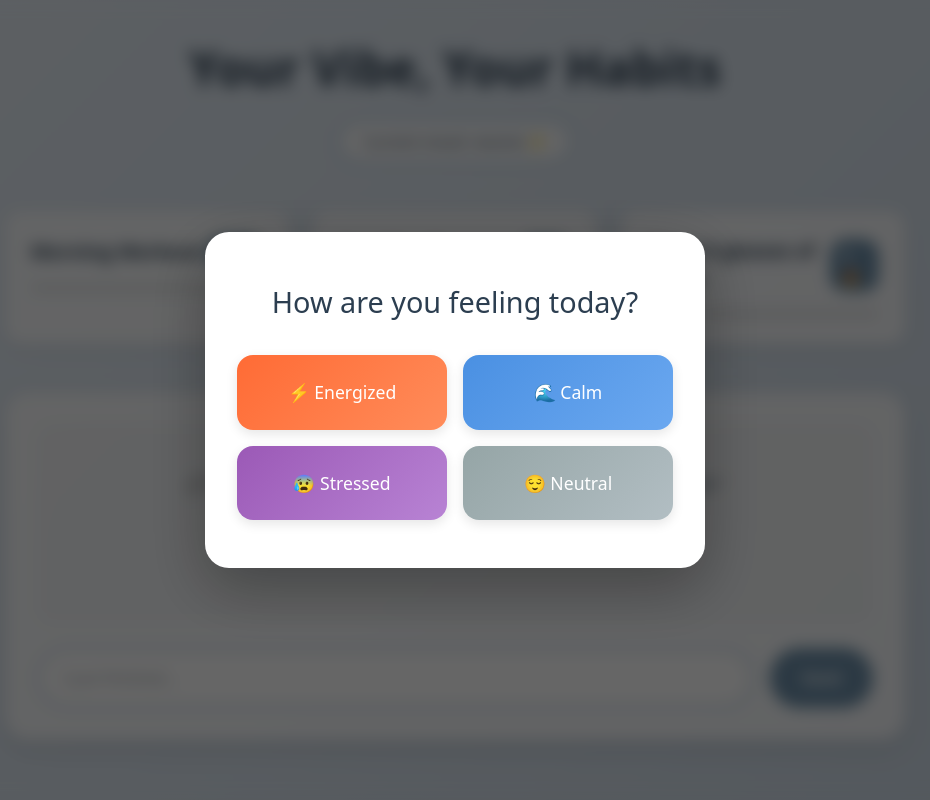
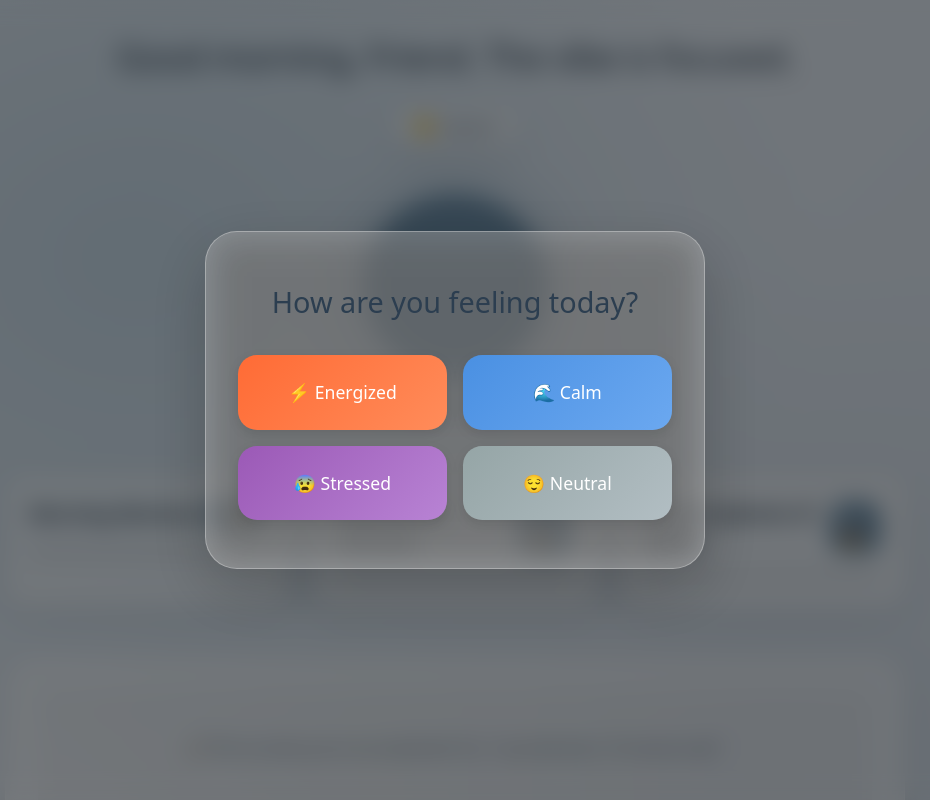
Before and after one commit to null-shot-apps/crazy-jam, a Next.js app in the folder packages/crazy-jam/: page / in a window 1280 px wide. Shown: the top 800 px of the page, without its empty margins (185-1115 px from the left). Built offline with nearby package versions, Linux system fonts and the light colour scheme.

Commit message:
AI chat session: Updated code and files

```diff
--- a/packages/crazy-jam/src/app/globals.css
+++ b/packages/crazy-jam/src/app/globals.css
@@ -25,32 +25,47 @@ body {
   transition: background 0.8s ease, color 0.8s ease;
 }
 
-/* Dynamic Theme Classes */
+/* Dynamic Theme Classes with Mesh Gradients */
 .theme-warm {
-  --bg-primary: linear-gradient(135deg, #fff5e6 0%, #ffe4cc 100%);
-  --bg-card: rgba(255, 255, 255, 0.9);
+  --bg-primary: radial-gradient(at 20% 30%, #ffcba4 0%, transparent 50%),
+                radial-gradient(at 80% 70%, #ffd4a3 0%, transparent 50%),
+                radial-gradient(at 40% 80%, #ffe4cc 0%, transparent 50%),
+                linear-gradient(135deg, #fff5e6 0%, #ffe8d6 100%);
+  --bg-card: rgba(255, 255, 255, 0.4);
   --accent: #ff6b35;
   --accent-light: #ffb088;
   --text-primary: #2d1810;
   --text-secondary: #6b4423;
+  --orb-color: #ff6b35;
+  --orb-glow: rgba(255, 107, 53, 0.6);
 }
 
 .theme-balanced {
-  --bg-primary: linear-gradient(135deg, #e8f4f8 0%, #d4e8f0 100%);
-  --bg-card: rgba(255, 255, 255, 0.85);
+  --bg-primary: radial-gradient(at 30% 20%, #b8e6f5 0%, transparent 50%),
+                radial-gradient(at 70% 80%, #d4e8f0 0%, transparent 50%),
+                radial-gradient(at 50% 50%, #e8f4f8 0%, transparent 50%),
+                linear-gradient(135deg, #e0f2f7 0%, #cfe9f3 100%);
+  --bg-card: rgba(255, 255, 255, 0.35);
   --accent: #4a90e2;
   --accent-light: #7fb3f0;
   --text-primary: #1a3a52;
   --text-secondary: #4a6b85;
+  --orb-color: #4a90e2;
+  --orb-glow: rgba(74, 144, 226, 0.6);
 }
 
 .theme-cool {
-  --bg-primary: linear-gradient(135deg, #e8f0f8 0%, #d0dce8 100%);
-  --bg-card: rgba(255, 255, 255, 0.8);
+  --bg-primary: radial-gradient(at 25% 25%, #c5d9e8 0%, transparent 50%),
+                radial-gradient(at 75% 75%, #d0dce8 0%, transparent 50%),
+                radial-gradient(at 50% 90%, #e0e8f0 0%, transparent 50%),
+                linear-gradient(135deg, #e8f0f8 0%, #d8e4f0 100%);
+  --bg-card: rgba(255, 255, 255, 0.3);
   --accent: #6c8ea8;
   --accent-light: #a3bfd4;
   --text-primary: #2c3e50;
   --text-secondary: #5a6c7d;
+  --orb-color: #6c8ea8;
+  --orb-glow: rgba(108, 142, 168, 0.6);
 }
 
 .habit-tracker {
@@ -58,7 +73,25 @@ body {
   background: var(--bg-primary);
   color: var(--text-primary);
   padding: 2rem 1rem;
-  transition: all 0.8s ease;
+  transition: all 1.2s cubic-bezier(0.4, 0, 0.2, 1);
+  position: relative;
+  overflow-x: hidden;
+}
+
+/* Glassmorphism Base */
+.glass-card {
+  background: var(--bg-card);
+  backdrop-filter: blur(20px);
+  -webkit-backdrop-filter: blur(20px);
+  border: 1px solid rgba(255, 255, 255, 0.3);
+  box-shadow: 0 8px 32px rgba(0, 0, 0, 0.08);
+}
+
+.glass-input {
+  background: rgba(255, 255, 255, 0.5);
+  backdrop-filter: blur(10px);
+  -webkit-backdrop-filter: blur(10px);
+  border: 1px solid rgba(255, 255, 255, 0.4);
 }
 
 .container {
@@ -66,32 +99,43 @@ body {
   margin: 0 auto;
 }
 
-.header {
+/* Zen Header */
+.zen-header {
   text-align: center;
-  margin-bottom: 3rem;
+  margin-bottom: 2rem;
+  animation: fadeSlideDown 0.8s cubic-bezier(0.4, 0, 0.2, 1);
 }
 
-.header h1 {
-  font-size: clamp(2rem, 5vw, 3rem);
-  font-weight: 600;
-  margin-bottom: 1rem;
+.zen-greeting {
+  font-size: clamp(1.5rem, 4vw, 2.2rem);
+  font-weight: 300;
+  margin-bottom: 1.5rem;
   color: var(--text-primary);
+  letter-spacing: -0.02em;
+  line-height: 1.4;
 }
 
 .mood-indicator {
-  background: var(--bg-card);
-  border: 2px solid var(--accent-light);
-  padding: 0.5rem 1.5rem;
+  display: inline-flex;
+  align-items: center;
+  gap: 0.5rem;
+  padding: 0.6rem 1.5rem;
   border-radius: 2rem;
   font-size: 0.95rem;
   cursor: pointer;
-  transition: all 0.3s ease;
+  transition: all 0.4s cubic-bezier(0.4, 0, 0.2, 1);
   color: var(--text-primary);
+  border: none;
 }
 
 .mood-indicator:hover {
-  background: var(--accent-light);
-  transform: scale(1.05);
+  transform: translateY(-2px) scale(1.05);
+  box-shadow: 0 12px 24px rgba(0, 0, 0, 0.15);
+}
+
+.mood-text {
+  text-transform: capitalize;
+  font-weight: 500;
 }
 
 /* Mood Modal */
@@ -101,21 +145,22 @@ body {
   left: 0;
   right: 0;
   bottom: 0;
-  background: rgba(0, 0, 0, 0.6);
+  background: rgba(0, 0, 0, 0.5);
   display: flex;
   align-items: center;
   justify-content: center;
   z-index: 1000;
-  backdrop-filter: blur(8px);
+  backdrop-filter: blur(12px);
+  animation: fadeIn 0.3s ease;
 }
 
 .mood-content {
-  background: white;
   padding: 3rem 2rem;
-  border-radius: 1.5rem;
-  box-shadow: 0 20px 60px rgba(0, 0, 0, 0.3);
+  border-radius: 2rem;
+  box-shadow: 0 20px 60px rgba(0, 0, 0, 0.2);
   max-width: 500px;
   width: 90%;
+  animation: scaleIn 0.4s cubic-bezier(0.4, 0, 0.2, 1);
 }
 
 .mood-content h2 {
@@ -134,17 +179,37 @@ body {
 .mood-btn {
   padding: 1.5rem 1rem;
   border: none;
-  border-radius: 1rem;
+  border-radius: 1.2rem;
   font-size: 1.1rem;
   font-weight: 500;
   cursor: pointer;
-  transition: all 0.3s ease;
+  transition: all 0.4s cubic-bezier(0.4, 0, 0.2, 1);
   box-shadow: 0 4px 12px rgba(0, 0, 0, 0.1);
+  position: relative;
+  overflow: hidden;
+}
+
+.mood-btn::before {
+  content: '';
+  position: absolute;
+  top: 50%;
+  left: 50%;
+  width: 0;
+  height: 0;
+  border-radius: 50%;
+  background: rgba(255, 255, 255, 0.3);
+  transform: translate(-50%, -50%);
+  transition: width 0.6s, height 0.6s;
+}
+
+.mood-btn:hover::before {
+  width: 300px;
+  height: 300px;
 }
 
 .mood-btn:hover {
-  transform: translateY(-4px);
-  box-shadow: 0 8px 20px rgba(0, 0, 0, 0.15);
+  transform: translateY(-6px) scale(1.02);
+  box-shadow: 0 12px 28px rgba(0, 0, 0, 0.2);
 }
 
 .mood-btn.energized {
@@ -167,6 +232,58 @@ body {
   color: white;
 }
 
+/* Vibe Orb */
+.vibe-orb-container {
+  display: flex;
+  flex-direction: column;
+  align-items: center;
+  margin: 3rem 0;
+  animation: fadeIn 1s ease;
+}
+
+.vibe-orb {
+  width: 180px;
+  height: 180px;
+  position: relative;
+  margin-bottom: 1.5rem;
+}
+
+.orb-inner {
+  width: 100%;
+  height: 100%;
+  border-radius: 50%;
+  background: radial-gradient(circle at 30% 30%, var(--orb-color), var(--accent));
+  animation: orbPulse 3s ease-in-out infinite;
+  box-shadow: 0 0 60px var(--orb-glow);
+}
+
+.orb-glow {
+  position: absolute;
+  top: -20px;
+  left: -20px;
+  right: -20px;
+  bottom: -20px;
+  border-radius: 50%;
+  background: radial-gradient(circle, var(--orb-glow) 0%, transparent 70%);
+  animation: glowPulse 3s ease-in-out infinite;
+  z-index: -1;
+}
+
+.vibe-orb.energized .orb-inner {
+  animation: orbPulse 1.5s ease-in-out infinite;
+}
+
+.vibe-orb.stressed .orb-inner {
+  animation: orbPulse 4s ease-in-out infinite;
+}
+
+.orb-label {
+  font-size: 1.1rem;
+  font-weight: 500;
+  color: var(--text-secondary);
+  letter-spacing: 0.02em;
+}
+
 /* Habits Grid */
 .habits-grid {
   display: grid;
@@ -176,18 +293,15 @@ body {
 }
 
 .habit-card {
-  background: var(--bg-card);
   padding: 1.5rem;
-  border-radius: 1rem;
-  box-shadow: 0 4px 16px rgba(0, 0, 0, 0.08);
-  transition: all 0.4s ease;
-  border: 2px solid transparent;
+  border-radius: 1.5rem;
+  transition: all 0.5s cubic-bezier(0.4, 0, 0.2, 1);
+  animation: fadeSlideUp 0.6s ease;
 }
 
 .habit-card:hover {
-  transform: translateY(-4px);
-  box-shadow: 0 8px 24px rgba(0, 0, 0, 0.12);
-  border-color: var(--accent-light);
+  transform: translateY(-8px);
+  box-shadow: 0 16px 40px rgba(0, 0, 0, 0.15);
 }
 
 .habit-header {
@@ -224,25 +338,64 @@ body {
 
 .progress-bar {
   width: 100%;
-  height: 8px;
-  background: rgba(0, 0, 0, 0.1);
+  height: 10px;
+  background: rgba(0, 0, 0, 0.08);
   border-radius: 1rem;
   overflow: hidden;
+  position: relative;
 }
 
 .progress-fill {
   height: 100%;
+  background: linear-gradient(90deg, var(--accent), var(--accent-light));
+  border-radius: 1rem;
+  transition: width 0.8s cubic-bezier(0.4, 0, 0.2, 1);
+  position: relative;
+}
+
+.glow-pulse {
+  box-shadow: 0 0 20px var(--orb-glow);
+  animation: progressGlow 2s ease-in-out infinite;
+}
+
+/* Confetti Animation */
+.confetti-container {
+  position: fixed;
+  top: 0;
+  left: 0;
+  width: 100%;
+  height: 100%;
+  pointer-events: none;
+  z-index: 9999;
+}
+
+.confetti-particle {
+  position: absolute;
+  width: 12px;
+  height: 12px;
   background: var(--accent);
-  border-radius: 1rem;
-  transition: width 0.6s ease;
+  border-radius: 50%;
+  animation: confettiFall 2s ease-out forwards;
+  opacity: 0;
+}
+
+.confetti-particle:nth-child(2n) {
+  background: var(--accent-light);
+  width: 8px;
+  height: 8px;
+}
+
+.confetti-particle:nth-child(3n) {
+  background: var(--orb-color);
+  width: 10px;
+  height: 10px;
 }
 
 /* Chat Section */
 .chat-section {
-  background: var(--bg-card);
-  border-radius: 1.5rem;
+  border-radius: 2rem;
   padding: 2rem;
-  box-shadow: 0 8px 24px rgba(0, 0, 0, 0.1);
+  animation: fadeSlideUp 0.8s ease;
 }
 
 .chat-history {
@@ -263,22 +416,30 @@ body {
 }
 
 .chat-user {
-  background: var(--accent-light);
+  background: linear-gradient(135deg, var(--accent), var(--accent-light));
   color: white;
   padding: 0.8rem 1.2rem;
-  border-radius: 1rem 1rem 0.2rem 1rem;
+  border-radius: 1.2rem 1.2rem 0.3rem 1.2rem;
   margin-bottom: 0.8rem;
   max-width: 80%;
   margin-left: auto;
+  box-shadow: 0 4px 12px rgba(0, 0, 0, 0.1);
 }
 
 .chat-app {
-  background: rgba(0, 0, 0, 0.06);
+  background: rgba(255, 255, 255, 0.6);
+  backdrop-filter: blur(10px);
   color: var(--text-primary);
   padding: 0.8rem 1.2rem;
-  border-radius: 1rem 1rem 1rem 0.2rem;
+  border-radius: 1.2rem 1.2rem 1.2rem 0.3rem;
   margin-bottom: 0.8rem;
   max-width: 80%;
+  border: 1px solid rgba(255, 255, 255, 0.4);
+  box-shadow: 0 4px 12px rgba(0, 0, 0, 0.08);
+}
+
+.slide-in {
+  animation: slideIn 0.4s cubic-bezier(0.4, 0, 0.2, 1);
 }
 
 .chat-input-form {
@@ -289,35 +450,149 @@ body {
 .chat-input {
   flex: 1;
   padding: 1rem 1.5rem;
-  border: 2px solid var(--accent-light);
   border-radius: 2rem;
   font-size: 1rem;
   outline: none;
-  transition: all 0.3s ease;
-  background: white;
+  transition: all 0.4s cubic-bezier(0.4, 0, 0.2, 1);
   color: var(--text-primary);
 }
 
 .chat-input:focus {
-  border-color: var(--accent);
-  box-shadow: 0 0 0 3px rgba(74, 144, 226, 0.1);
+  box-shadow: 0 0 0 3px var(--orb-glow);
+  transform: translateY(-2px);
 }
 
 .chat-submit {
   padding: 1rem 2rem;
-  background: var(--accent);
+  background: linear-gradient(135deg, var(--accent), var(--accent-light));
   color: white;
   border: none;
   border-radius: 2rem;
   font-size: 1rem;
   font-weight: 600;
   cursor: pointer;
-  transition: all 0.3s ease;
+  transition: all 0.4s cubic-bezier(0.4, 0, 0.2, 1);
+  position: relative;
+  overflow: hidden;
+}
+
+.chat-submit::before {
+  content: '';
+  position: absolute;
+  top: 50%;
+  left: 50%;
+  width: 0;
+  height: 0;
+  border-radius: 50%;
+  background: rgba(255, 255, 255, 0.3);
+  transform: translate(-50%, -50%);
+  transition: width 0.6s, height 0.6s;
+}
+
+.chat-submit:hover::before {
+  width: 300px;
+  height: 300px;
 }
 
 .chat-submit:hover {
-  background: var(--accent-light);
-  transform: scale(1.05);
+  transform: translateY(-2px) scale(1.05);
+  box-shadow: 0 8px 20px var(--orb-glow);
+}
+
+.glow-button {
+  box-shadow: 0 4px 16px var(--orb-glow);
+}
+
+/* Animations */
+@keyframes fadeIn {
+  from {
+    opacity: 0;
+  }
+  to {
+    opacity: 1;
+  }
+}
+
+@keyframes scaleIn {
+  from {
+    opacity: 0;
+    transform: scale(0.9);
+  }
+  to {
+    opacity: 1;
+    transform: scale(1);
+  }
+}
+
+@keyframes fadeSlideDown {
+  from {
+    opacity: 0;
+    transform: translateY(-20px);
+  }
+  to {
+    opacity: 1;
+    transform: translateY(0);
+  }
+}
+
+@keyframes fadeSlideUp {
+  from {
+    opacity: 0;
+    transform: translateY(20px);
+  }
+  to {
+    opacity: 1;
+    transform: translateY(0);
+  }
+}
+
+@keyframes slideIn {
+  from {
+    opacity: 0;
+    transform: translateX(-20px);
+  }
+  to {
+    opacity: 1;
+    transform: translateX(0);
+  }
+}
+
+@keyframes orbPulse {
+  0%, 100% {
+    transform: scale(1);
+  }
+  50% {
+    transform: scale(1.05);
+  }
+}
+
+@keyframes glowPulse {
+  0%, 100% {
+    opacity: 0.6;
+  }
+  50% {
+    opacity: 1;
+  }
+}
+
+@keyframes progressGlow {
+  0%, 100% {
+    box-shadow: 0 0 10px var(--orb-glow);
+  }
+  50% {
+    box-shadow: 0 0 25px var(--orb-glow);
+  }
+}
+
+@keyframes confettiFall {
+  0% {
+    opacity: 1;
+    transform: translateY(0) rotate(0deg);
+  }
+  100% {
+    opacity: 0;
+    transform: translateY(100vh) rotate(720deg);
+  }
 }
 
 /* Responsive */
@@ -329,4 +604,13 @@ body {
   .habits-grid {
     grid-template-columns: 1fr;
   }
+
+  .vibe-orb {
+    width: 140px;
+    height: 140px;
+  }
+
+  .zen-greeting {
+    font-size: 1.3rem;
+  }
 }
--- a/packages/crazy-jam/src/app/page.tsx
+++ b/packages/crazy-jam/src/app/page.tsx
@@ -46,14 +46,41 @@ export default function HabitTracker() {
   const [chatInput, setChatInput] = useState('');
   const [chatHistory, setChatHistory] = useState<string[]>([]);
   const [showMoodPrompt, setShowMoodPrompt] = useState(true);
+  const [userName] = useState('Friend');
+  const [confetti, setConfetti] = useState<{ id: number; x: number; y: number }[]>([]);
 
   // Dynamic theme based on overall streak performance
   const avgStreak = habits.reduce((sum, h) => sum + h.streak, 0) / habits.length;
   const themeClass = avgStreak > 5 ? 'theme-warm' : avgStreak > 2 ? 'theme-balanced' : 'theme-cool';
 
+  // Time-based greeting
+  const getGreeting = () => {
+    const hour = new Date().getHours();
+    if (hour < 12) return 'Good morning';
+    if (hour < 18) return 'Good afternoon';
+    return 'Good evening';
+  };
+
+  const getVibeText = () => {
+    if (mood === 'energized') return 'The vibe is electric';
+    if (mood === 'calm') return 'The vibe is peaceful';
+    if (mood === 'stressed') return 'The vibe is gentle';
+    return 'The vibe is focused';
+  };
+
   useEffect(() => {
     document.body.className = themeClass;
   }, [themeClass]);
+
+  const triggerConfetti = () => {
+    const newConfetti = Array.from({ length: 20 }, (_, i) => ({
+      id: Date.now() + i,
+      x: Math.random() * 100,
+      y: Math.random() * 100,
+    }));
+    setConfetti(newConfetti);
+    setTimeout(() => setConfetti([]), 2000);
+  };
 
   const handleMoodSelect = (selectedMood: Mood) => {
     setMood(selectedMood);
@@ -66,6 +93,7 @@ export default function HabitTracker() {
 
     const input = chatInput.toLowerCase();
     let response = "I didn't quite catch that. Try saying something like 'I just finished a 10-minute walk'";
+    let habitCompleted = false;
 
     // Simple NLP-like pattern matching
     habits.forEach((habit) => {
@@ -81,6 +109,8 @@ export default function HabitTracker() {
           )
         );
         response = `🎉 Amazing! Your ${habit.name} streak is now ${habit.streak + 1} days!`;
+        habitCompleted = true;
+        triggerConfetti();
       }
     });
 
@@ -97,10 +127,27 @@ export default function HabitTracker() {
 
   return (
     <div className={`habit-tracker ${themeClass}`}>
+      {/* Confetti Animation */}
+      {confetti.length > 0 && (
+        <div className="confetti-container">
+          {confetti.map((particle) => (
+            <div
+              key={particle.id}
+              className="confetti-particle"
+              style={{
+                left: `${particle.x}%`,
+                top: `${particle.y}%`,
+                animationDelay: `${Math.random() * 0.3}s`,
+              }}
+            />
+          ))}
+        </div>
+      )}
+
       {/* Mood Prompt Modal */}
       {showMoodPrompt && (
         <div className="mood-modal">
-          <div className="mood-content">
+          <div className="mood-content glass-card">
             <h2>How are you feeling today?</h2>
             <div className="mood-options">
               <button onClick={() => handleMoodSelect('energized')} className="mood-btn energized">
@@ -122,12 +169,28 @@ export default function HabitTracker() {
 
       {/* Main Content */}
       <div className="container">
-        <header className="header">
-          <h1>Your Vibe, Your Habits</h1>
-          <button onClick={() => setShowMoodPrompt(true)} className="mood-indicator">
-            Current mood: {mood} ✨
+        {/* Zen Header */}
+        <header className="zen-header">
+          <h1 className="zen-greeting">
+            {getGreeting()}, {userName}. {getVibeText()}.
+          </h1>
+          <button onClick={() => setShowMoodPrompt(true)} className="mood-indicator glass-card">
+            {mood === 'energized' && '⚡'}
+            {mood === 'calm' && '🌊'}
+            {mood === 'stressed' && '😰'}
+            {mood === 'neutral' && '😌'}
+            <span className="mood-text">{mood}</span>
           </button>
         </header>
+
+        {/* Vibe Orb */}
+        <div className="vibe-orb-container">
+          <div className={`vibe-orb ${mood}`}>
+            <div className="orb-inner"></div>
+            <div className="orb-glow"></div>
+          </div>
+          <p className="orb-label">{Math.round(avgStreak * 10)}% Daily Flow</p>
+        </div>
 
         {/* Habit Cards */}
         <div className="habits-grid">
@@ -136,7 +199,7 @@ export default function HabitTracker() {
             const isAlternative = suggested !== habit.name;
 
             return (
-              <div key={habit.id} className="habit-card">
+              <div key={habit.id} className="habit-card glass-card">
                 <div className="habit-header">
                   <h3>{habit.name}</h3>
                   <span className="streak-badge">{habit.streak} 🔥</span>
@@ -148,7 +211,7 @@ export default function HabitTracker() {
                 )}
                 <div className="progress-bar">
                   <div
-                    className="progress-fill"
+                    className="progress-fill glow-pulse"
                     style={{ width: `${Math.min(habit.streak * 10, 100)}%` }}
                   />
                 </div>
@@ -158,7 +221,7 @@ export default function HabitTracker() {
         </div>
 
         {/* Conversational Chat Interface */}
-        <div className="chat-section">
+        <div className="chat-section glass-card">
           <div className="chat-history">
             {chatHistory.length === 0 ? (
               <p className="chat-placeholder">
@@ -166,7 +229,7 @@ export default function HabitTracker() {
               </p>
             ) : (
               chatHistory.map((msg, idx) => (
-                <p key={idx} className={msg.startsWith('You:') ? 'chat-user' : 'chat-app'}>
+                <p key={idx} className={msg.startsWith('You:') ? 'chat-user slide-in' : 'chat-app slide-in'}>
                   {msg}
                 </p>
               ))
@@ -178,9 +241,9 @@ export default function HabitTracker() {
               value={chatInput}
               onChange={(e) => setChatInput(e.target.value)}
               placeholder="I just finished..."
-              className="chat-input"
+              className="chat-input glass-input"
             />
-            <button type="submit" className="chat-submit">
+            <button type="submit" className="chat-submit glow-button">
               Send
             </button>
           </form>
```
